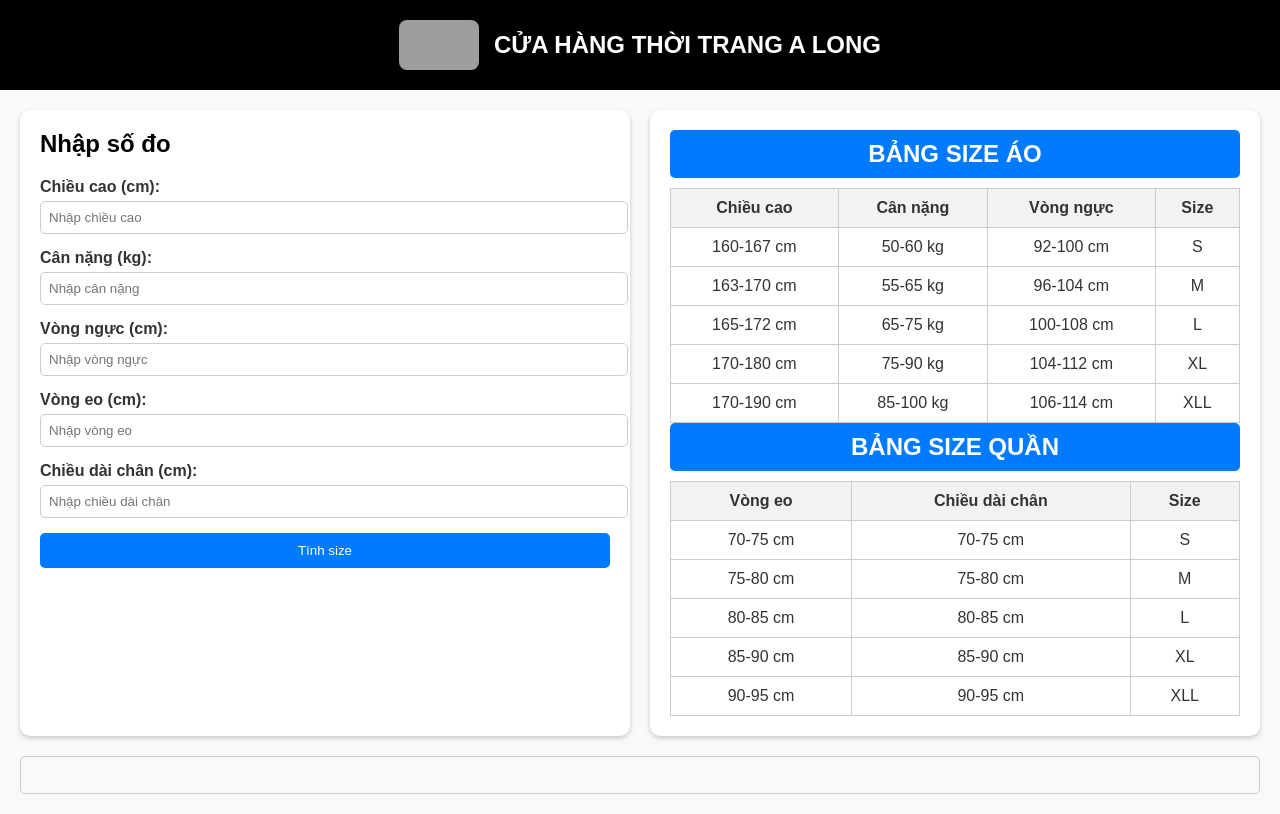
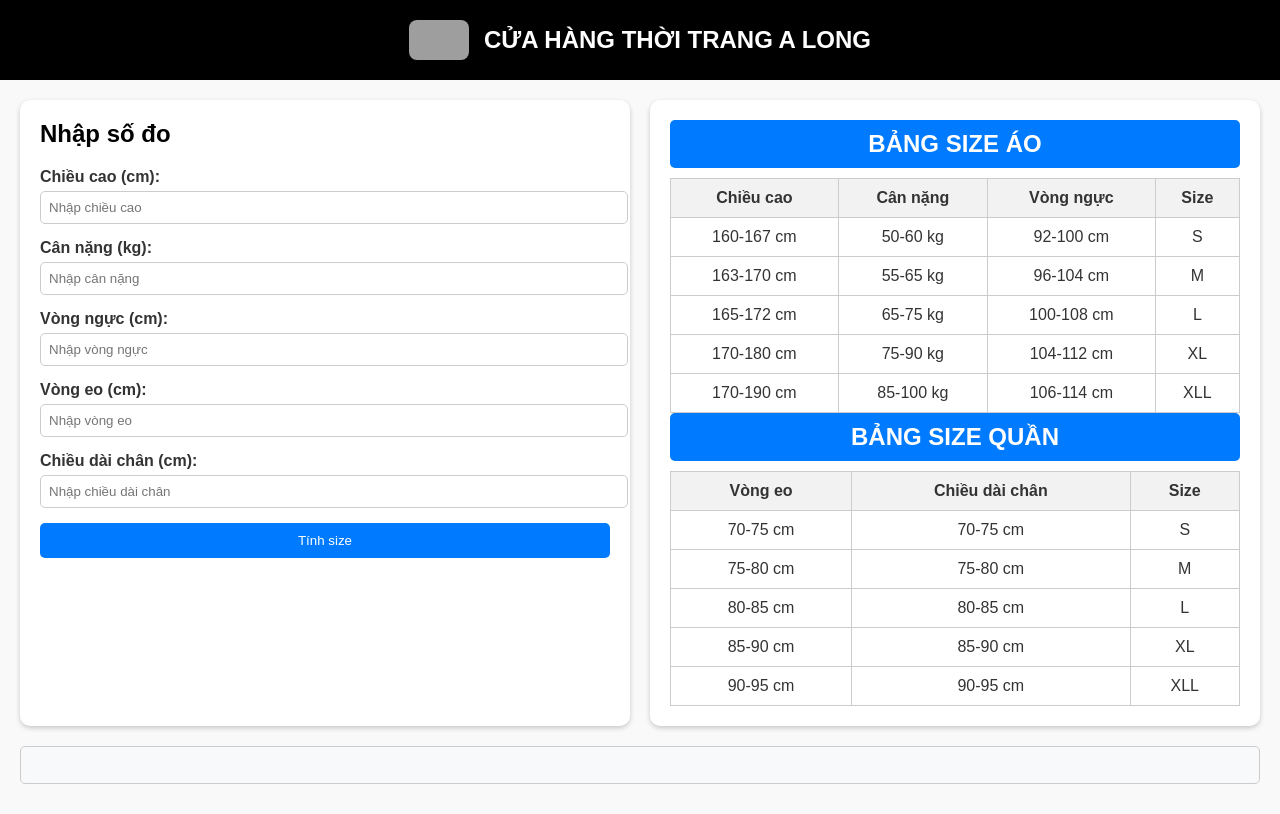
Before and after one commit to do-an-cuoi-ky1/cuahang-thoi-trang-nam-a-long, a plain HTML site: page index.html in a window 1280 px wide. Drawn offline with Linux system fonts and the light colour scheme; grey boxes are pictures that could not be loaded.

Commit message:
style.css

```diff
--- a/style.css
+++ b/style.css
@@ -11,6 +11,10 @@ header {
     color: white;
     text-align: center;
     padding: 10px 0;
+    display: flex;
+    justify-content: center;
+    align-items: center;
+    gap: 10px;
 }
 
 .logo-container {
@@ -22,8 +26,8 @@ header {
 }
 
 .logo {
-    width: 80px;
-    height: 50px; /* Điều chỉnh chiều cao */
+    width: 60px;  /* Đã giảm chiều rộng để không che chữ E */
+    height: 40px; /* Đã giảm chiều cao */
     object-fit: cover;
     border-radius: 8px; /* Bo góc cho logo */
 }
@@ -31,6 +35,7 @@ header {
 h1 {
     font-size: 24px;
     margin: 0;
+    white-space: nowrap; /* Ngừng line break */
 }
 
 main {
```
